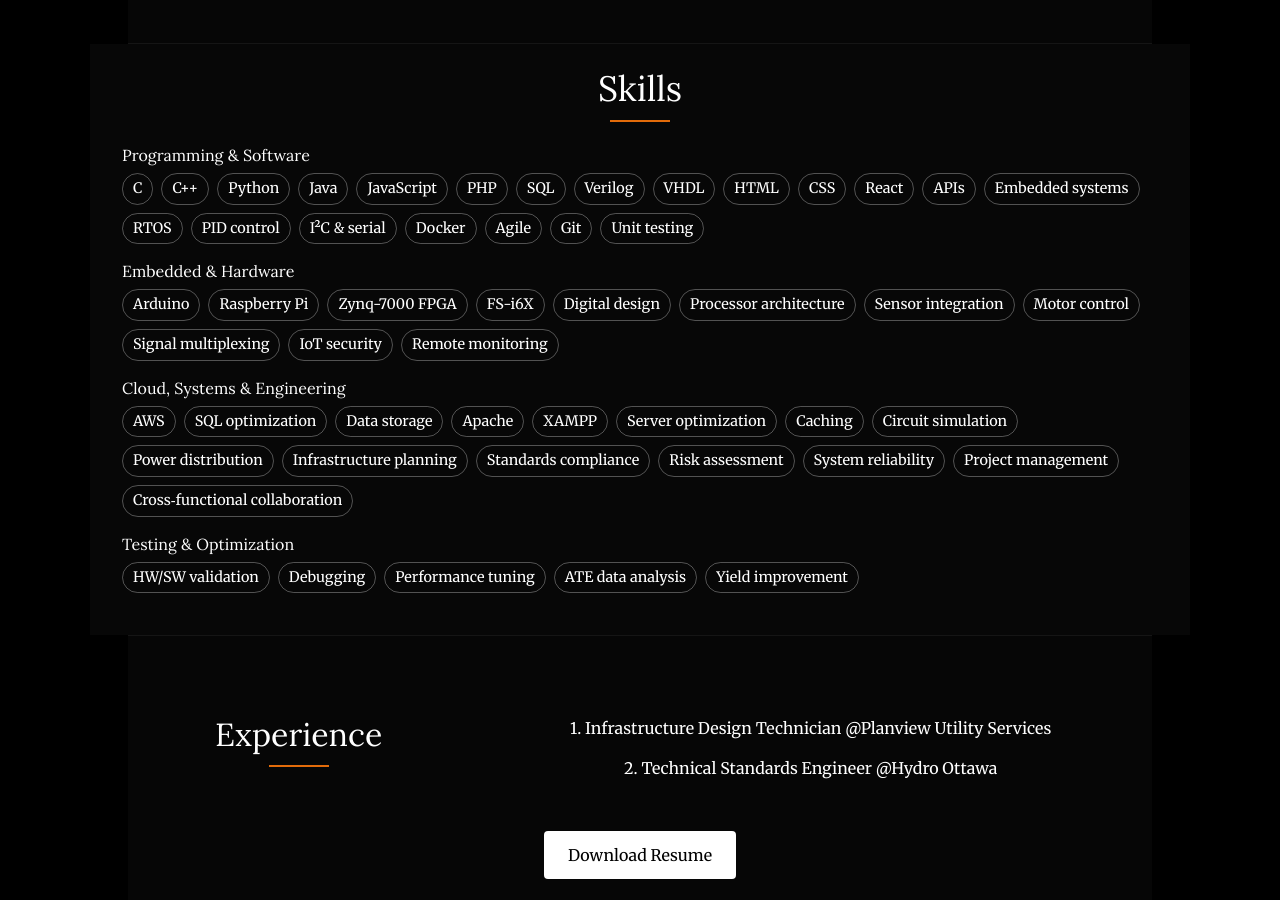
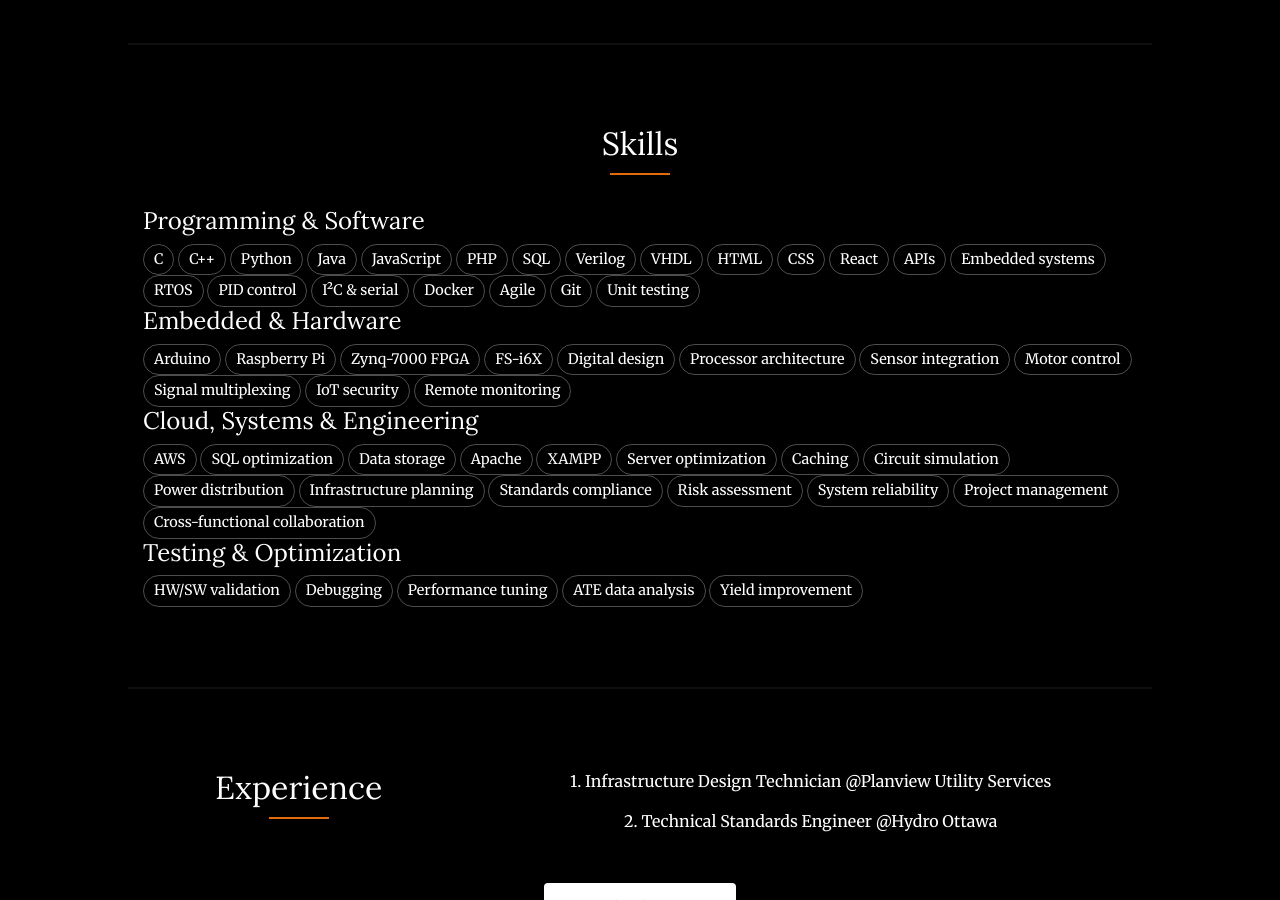
Before and after one commit to Rahul10d7/Portfolio-Website, a plain HTML site: page index.html in a window 1280 px wide. Shown: the part 1900-2800 px from the top of the page. Drawn offline with nearby package versions, Linux system fonts and the light colour scheme.

Commit message:
i think final

```diff
--- a/index.html
+++ b/index.html
@@ -246,8 +246,10 @@
 
 
     <!-- Skills Section -->
-    <div class="skills">
+    <section id="skills">
+  <div class="container">
     <h3 class="heading">Skills</h3>
+
     <div class="skill-group">
       <h4>Programming & Software</h4>
       <div class="skill-tags">
@@ -267,7 +269,7 @@
         <span class="tag">Embedded systems</span>
         <span class="tag">RTOS</span>
         <span class="tag">PID control</span>
-                <span class="tag">I²C & serial</span>
+        <span class="tag">I²C &amp; serial</span>
         <span class="tag">Docker</span>
         <span class="tag">Agile</span>
         <span class="tag">Git</span>
@@ -276,7 +278,7 @@
     </div>
 
     <div class="skill-group">
-                <h4>Embedded & Hardware</h4>
+      <h4>Embedded &amp; Hardware</h4>
       <div class="skill-tags">
         <span class="tag">Arduino</span>
         <span class="tag">Raspberry Pi</span>
@@ -293,7 +295,7 @@
     </div>
 
     <div class="skill-group">
-                <h4>Cloud, Systems & Engineering</h4>
+      <h4>Cloud, Systems &amp; Engineering</h4>
       <div class="skill-tags">
         <span class="tag">AWS</span>
         <span class="tag">SQL optimization</span>
@@ -309,12 +311,12 @@
         <span class="tag">Risk assessment</span>
         <span class="tag">System reliability</span>
         <span class="tag">Project management</span>
-                <span class="tag">Cross‑functional collaboration</span>
+        <span class="tag">Cross-functional collaboration</span>
       </div>
     </div>
 
     <div class="skill-group">
-                <h4>Testing & Optimization</h4>
+      <h4>Testing &amp; Optimization</h4>
       <div class="skill-tags">
         <span class="tag">HW/SW validation</span>
         <span class="tag">Debugging</span>
@@ -324,8 +326,8 @@
       </div>
     </div>
   </div>
+</section>
 
-    <!-- End Portfolio Section -->
 
     <!-- Resume Section -->
     <section id="experience">
--- a/main.css
+++ b/main.css
@@ -236,35 +236,6 @@ section:not(#hero) {
     height: auto;
 }
 
-.skills {
-    margin-bottom: 2rem;
-}
-
-.skill {
-    display: flex;
-    align-items: center;
-    margin-bottom: 1rem;
-}
-
-.skill-name {
-    width: 170px;
-    font-weight: bold;
-}
-
-.skill-bar {
-    flex: 1;
-    height: 20px;
-    background-color: #ddd;
-    border-radius: 10px;
-    overflow: hidden;
-}
-
-.skill-level {
-    height: 100%;
-    background-color: #4CAF50;
-    border-radius: 10px;
-}
-
 .resume-download {
     text-align: center;
     margin-top: 2rem;
@@ -390,42 +361,6 @@ section:not(#hero) {
     margin: 0;
 }
 
-
-.skills:hover {
-    transform: translateY(-8px);   /* move section up a bit */
-    box-shadow: 0 0 20px rgba(255, 255, 255, 0.3);
-}
-
-/* center skills section like education */
-.skills {
-    max-width: 1100px;
-    margin: 60px auto;          /* center horizontally + add top/bottom space */
-    padding: 24px 32px;
-}
-
-/* bigger, centered heading */
-.skills h3 {
-    text-align: center;
-    font-size: 2.2rem;          /* adjust until it matches "Education" */
-    margin-bottom: 24px;
-}
-
-/* groups stay left-aligned inside centered block */
-.skill-group {
-    margin-bottom: 18px;
-}
-
-.skill-group h4 {
-    font-size: 1rem;
-    margin-bottom: 8px;
-}
-
-/* tag layout (keep as before) */
-.skill-tags {
-    display: flex;
-    flex-wrap: wrap;
-    gap: 8px;
-}
 
 .tag {
     display: inline-flex;
@@ -571,20 +506,6 @@ section:not(#hero) {
     margin-top: 2px;
 }
 
-#about, #education { background-color: #050505; }
-#experience, #projects { background-color: #060606; }
-.skills, #contact { background-color: #070707; }
-
-/* reduce vertical padding for the skills section wrapper */
-#skills {
-    padding: 40px 0;   /* instead of 80px 0 */
-}
-
-/* or, if you don't have <section id="skills">, target the container */
-.skills {
-    margin: 0px auto; /* smaller gap above/below */
-}
-
 .project-card,
 .education-item,
 #experience .col-md-8 p {
@@ -592,7 +513,9 @@ section:not(#hero) {
 }
 
 .project-card:hover,
-.education-item:hover,
+.education-item:hover{
+    color: #e26b0a;
+}
 #experience .col-md-8 p:hover {
     transform: translateY(-4px);
     box-shadow: 0 10px 24px rgba(0,0,0,0.6);
```
Lines whose indentation alone changed are shown as unchanged.
